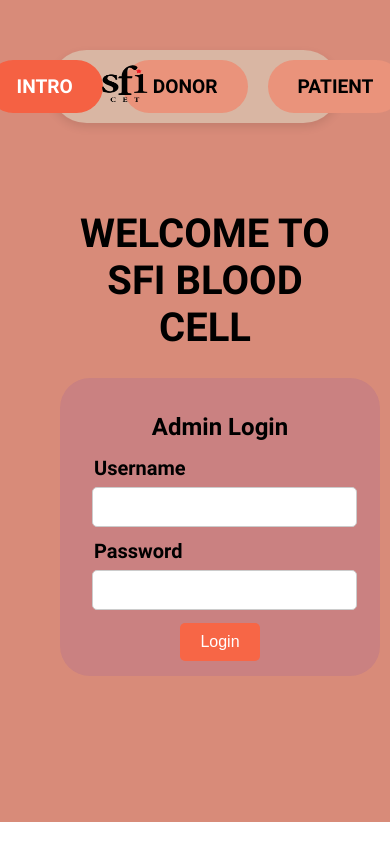
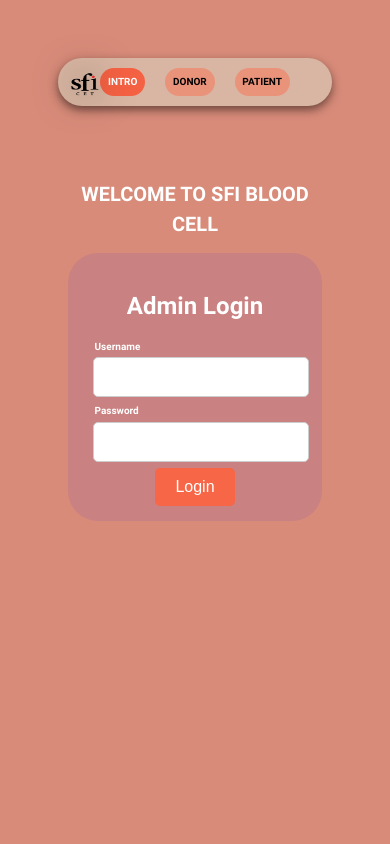
Before and after one commit to naevdd/bloodcellclient, a React (Create React App) app: page / in a window 390 px wide. Built offline with nearby package versions, Linux system fonts and the light colour scheme.

Commit message:
made compatible w mobile

```diff
--- a/src/App.css
+++ b/src/App.css
@@ -4,9 +4,7 @@
 }
 
 .app {
-  display: flex;
-  flex-direction: column;
-  padding: 50px 50px 35% 50px;
+  padding: 50px 50px 50px 50px;
   background-color: #d88b79;
   font-family: roboto;
   font-size: 20px;
@@ -35,7 +33,7 @@
 
 @media (max-width: 600px) {
   .content {
-    width: 100%;
     padding: 10px;
+    font-size: 10px;
   }
 }
--- a/src/components/Form.css
+++ b/src/components/Form.css
@@ -2,9 +2,8 @@
   background-color: #ca8181;
   padding: 50px;
   border-radius:30px;
-  width: 100%;
   max-width: 450px;
-  margin: 0 auto;
+  margin:auto;
 }
 
 fieldset{
--- a/src/components/Header.css
+++ b/src/components/Header.css
@@ -1,32 +1,35 @@
-.header {
-    background-color: #d9b6a3;
-    padding: 10px 0;
-    box-shadow: 0 4px 10px rgba(0, 0, 0, 0.1);
-    border-radius: 100px;
+  .logo{
+    height: 40px;
+    width: 40px;
+    will-change: filter;
+    transition: filter 300ms;
+    filter:drop-shadow(0 0 1em black);
+    padding:2px;
   }
 
-  .logo{
+  .divlogo{
     position: absolute;
-    left:5em;
   }
 
   .nav {
     display: flex;
-    justify-content: center;
-    gap: 20px;
+    background-color: #d9b6a3;
+    padding: 10px;
+    box-shadow: 0 4px 10px rgba(0, 0, 0, 0.5);
+    border-radius: 100px;
   }
 
   .divnav{
     display:flex;
-    justify-content: center;
+    margin: auto;
     gap:20px;
   }
 
   .nav-button {
     background-color: #ea937b;
     border: none;
-    padding: 15px 30px;
-    font-size: 1.2rem;
+    padding: 1vh 2vw;
+    font-size: 20px;
     font-weight: bold;
     font-family: roboto;
     color: black;
@@ -44,3 +47,17 @@
     background-color: #fefefe;
     transform: scale(1.1);
   }
+
+  @media (max-width: 600px) {
+    .content {
+      padding: 10px;
+      font-size: 10px;
+    }
+    .nav-button{
+      font-size:10px;
+    }
+    .logo{
+      width:30px;
+      height:30px;
+    }
+  }
--- a/src/components/Header.js
+++ b/src/components/Header.js
@@ -4,9 +4,11 @@ import reactlogo from '../logobloodcell.png';
 
 const Header = ({ activeSection, onSectionChange }) => {
   return (
-    <header className="header">
-      <nav className="nav">
-      <img src={reactlogo}  width='50' height='50' className="logo" alt="logo"></img>
+    <>
+    <nav className="nav">
+      <div className='divlogo'>
+          <img src={reactlogo} alt='logo' class='logo'/>
+      </div>
       <div className="divnav">
         <button
           className={`nav-button ${activeSection === 'intro' ? 'active' : ''}`}
@@ -26,9 +28,9 @@ const Header = ({ activeSection, onSectionChange }) => {
         >
           PATIENT
         </button>
-        </div>
-      </nav>
-    </header>
+      </div>
+    </nav>
+    </>
   );
 };
 
--- a/src/index.css
+++ b/src/index.css
@@ -1,13 +1,13 @@
-body {
-  margin: 0;
-  font-family: -apple-system, BlinkMacSystemFont, 'Segoe UI', 'Roboto', 'Oxygen',
-    'Ubuntu', 'Cantarell', 'Fira Sans', 'Droid Sans', 'Helvetica Neue',
-    sans-serif;
+:root {
+  font-family: Inter, system-ui, Avenir, Helvetica, Arial, sans-serif;
+  line-height: 1.5;
+  font-weight: 400;
+
+  color: white;
+  background-color: #d88b79;
+
+  font-synthesis: none;
+  text-rendering: optimizeLegibility;
   -webkit-font-smoothing: antialiased;
   -moz-osx-font-smoothing: grayscale;
 }
-
-code {
-  font-family: source-code-pro, Menlo, Monaco, Consolas, 'Courier New',
-    monospace;
-}
```
